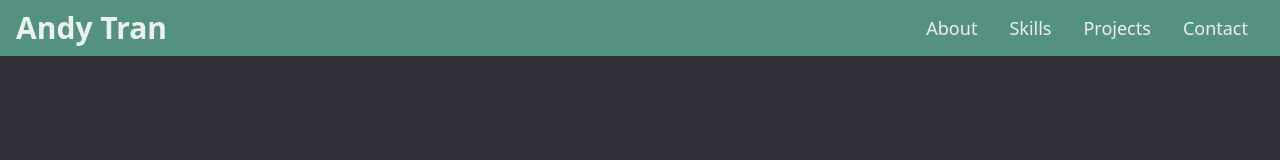
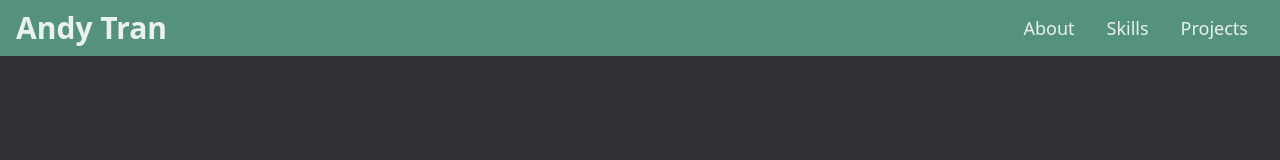
Before and after one commit to AyyyTran/AndyTranPortfolio, a React (Vite) app: page / in a window 1280 px wide. Shown: the top 160 px of the page. Built offline with nearby package versions, Linux system fonts and the light colour scheme; the HTML template or start-up script is replaced by a standard one.

Commit message:
temporarily removed contact button/form

```diff
--- a/src/Components/Navbar.jsx
+++ b/src/Components/Navbar.jsx
@@ -44,7 +44,7 @@ const Navbar = () => {
             Projects
           </Link>
         </li>
-        <li className="p-4 hover:cursor-pointer ">
+        {/* <li className="p-4 hover:cursor-pointer ">
           <Link
             to="contact"
             spy={true}
@@ -54,7 +54,7 @@ const Navbar = () => {
           >
             Contact
           </Link>
-        </li>
+        </li> */}
       </ul>
       <div
         className=" hover:cursor-pointer block md:hidden"
@@ -124,7 +124,7 @@ const Navbar = () => {
               Projects
             </Link>
           </li>
-          <li className="p-4 hover:cursor-pointer  flex justify-center">
+          {/* <li className="p-4 hover:cursor-pointer  flex justify-center">
             <Link
               to="contact"
               spy={true}
@@ -135,7 +135,7 @@ const Navbar = () => {
             >
               Contact
             </Link>
-          </li>
+          </li> */}
         </ul>
       </div>
     </div>
```
